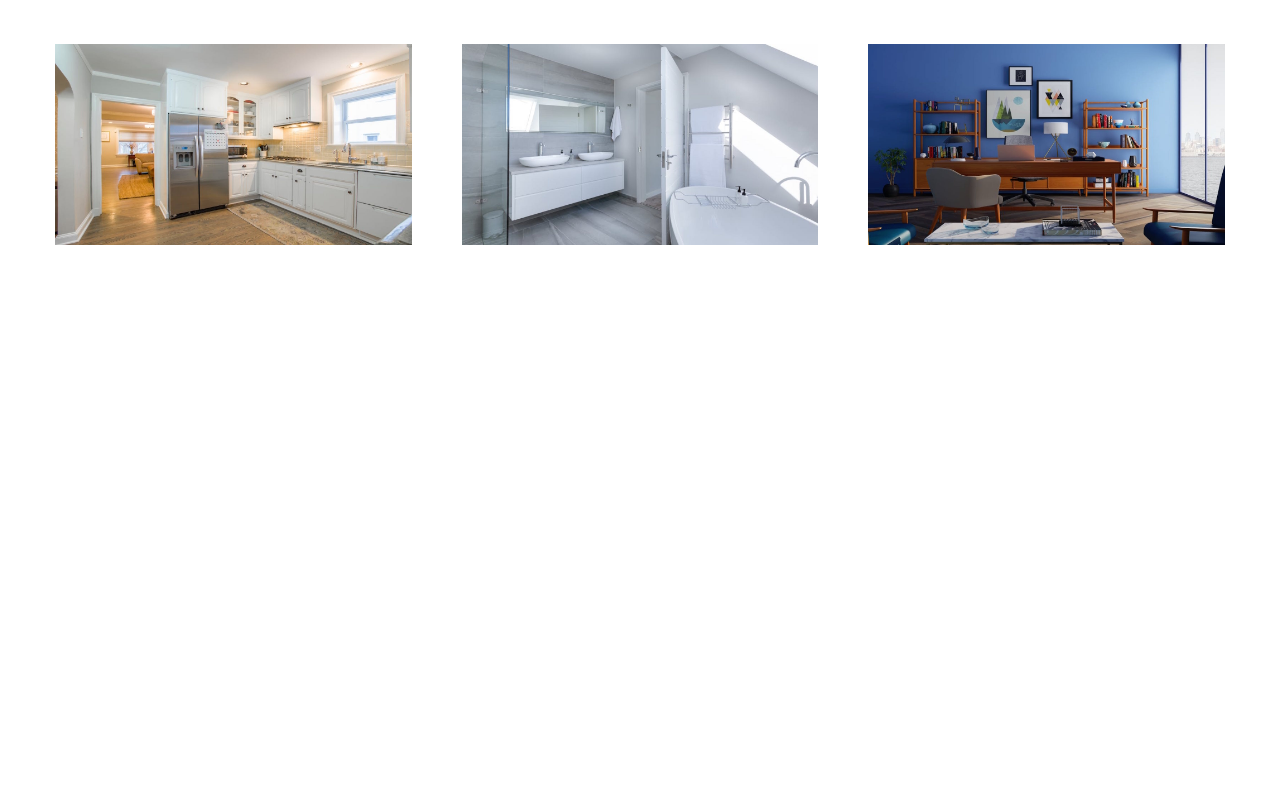
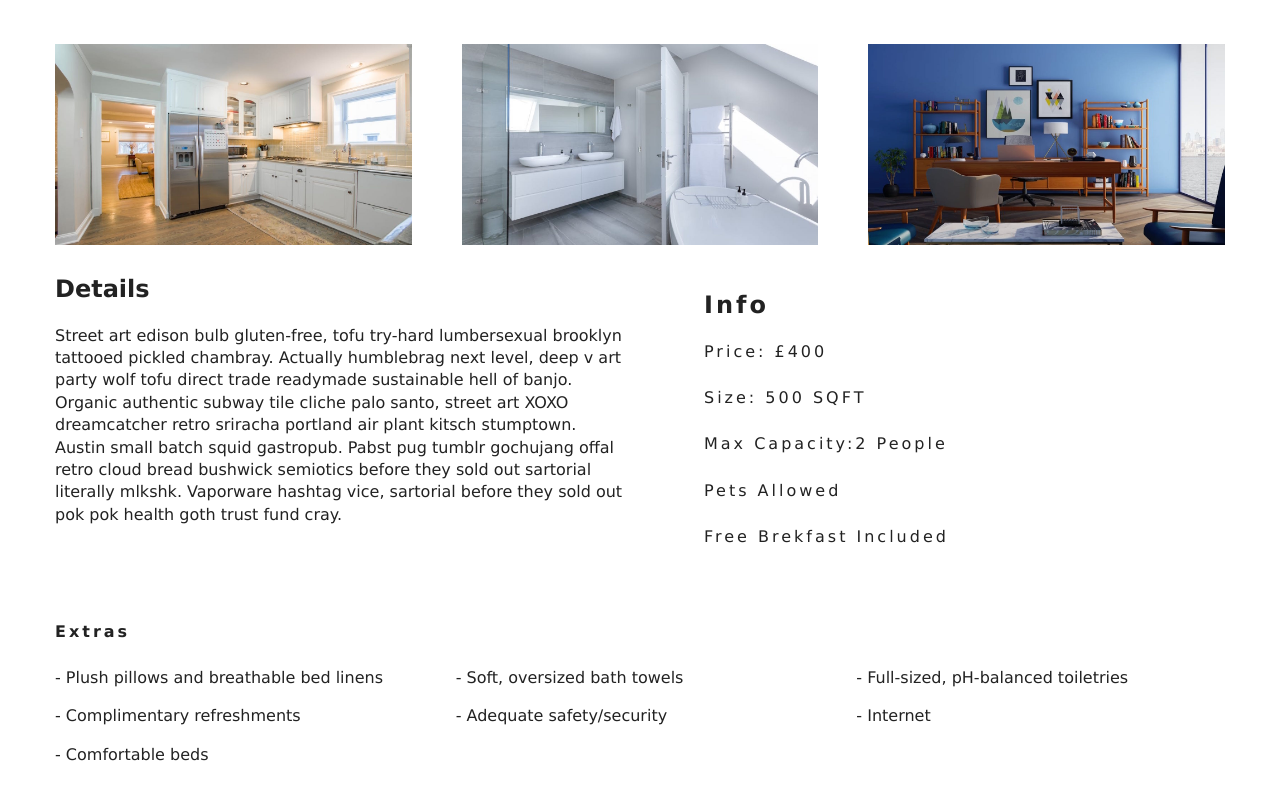
Before and after one commit to stephenjblair/beach-resort, a React (Create React App) app: page /rooms/double-deluxe in a window 1280 px wide. Shown: the part 582-1382 px from the top of the page. Before the commit the page ends 827 px from the top, so only its background shows below. Built offline with nearby package versions, Linux system fonts and the light colour scheme.

Commit message:
Rendered single room info from props

```diff
--- a/src/pages/SingleRoom.js
+++ b/src/pages/SingleRoom.js
@@ -1,6 +1,5 @@
 import React, { Component } from 'react'
 import defaultBcg from '../images/room-1.jpeg';
-import Hero from '../components/Hero';
 import Banner from  '../components/Banner';
 import { Link } from 'react-router-dom';
 import { RoomContext } from '../context';
@@ -46,6 +45,30 @@
                           return  <img key={index} src={item} alt={name}/>
                         })}
                     </div>
+                    <div className="single-room-info">
+                        <article className="description">
+                            <h3>Details</h3>
+                            <p>{description}</p>
+                        </article>
+                        <article className="info">
+                            <h3>Info</h3>
+                            <h6>Price: £{price}</h6>
+                            <h6>Size: {size} SQFT</h6>
+                            <h6>Max Capacity:
+                                { capacity > 1  ? `${capacity} people` : `${capacity} person` }
+                            </h6>
+                            <h6>{pets ? "pets allowed" : "no pets allowed"}</h6>
+                            <h6>{breakfast && "free brekfast included"}</h6>
+                        </article>
+                    </div>
+                </section>
+                <section className="room-extras">
+                    <h6>extras</h6>
+                    <ul className="extras">
+                        {extras.map((item, index) => {
+                            return <li key={index}>- {item}</li>
+                        })}
+                    </ul>
                 </section>
             </>
         )
```
Also changed, not shown: 1 other file (tests, documents, lock files or other folders).
